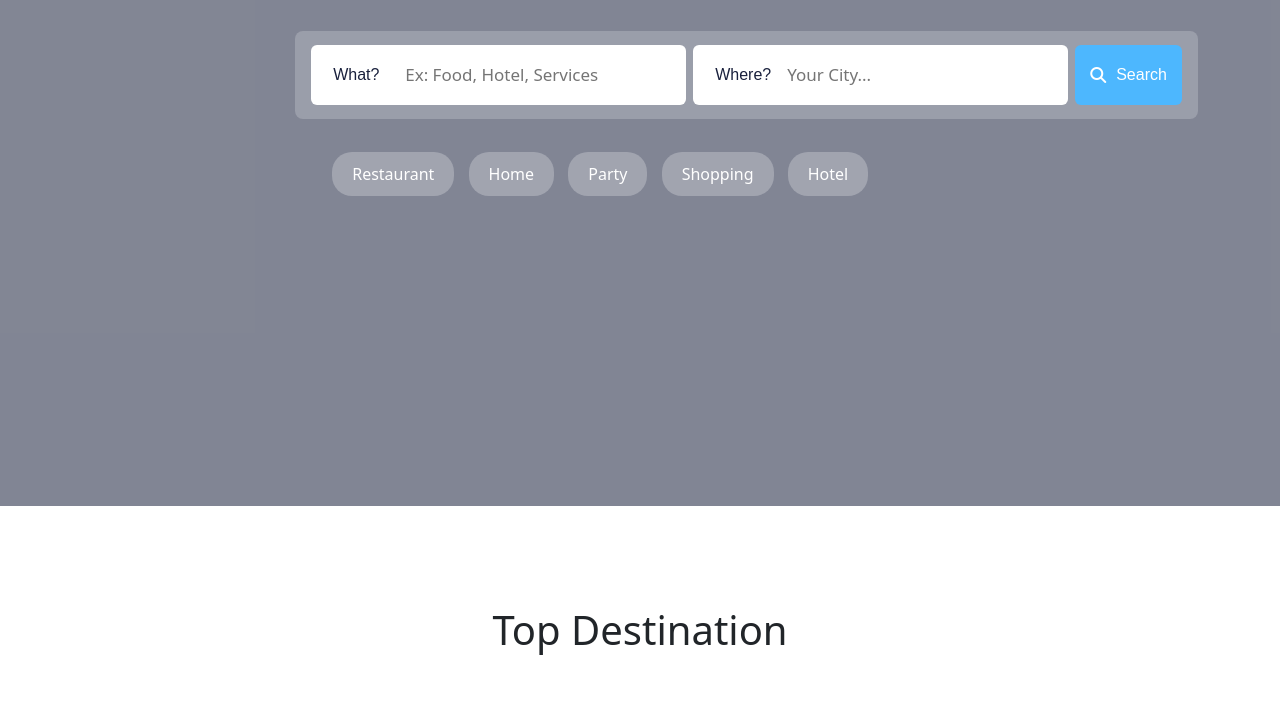
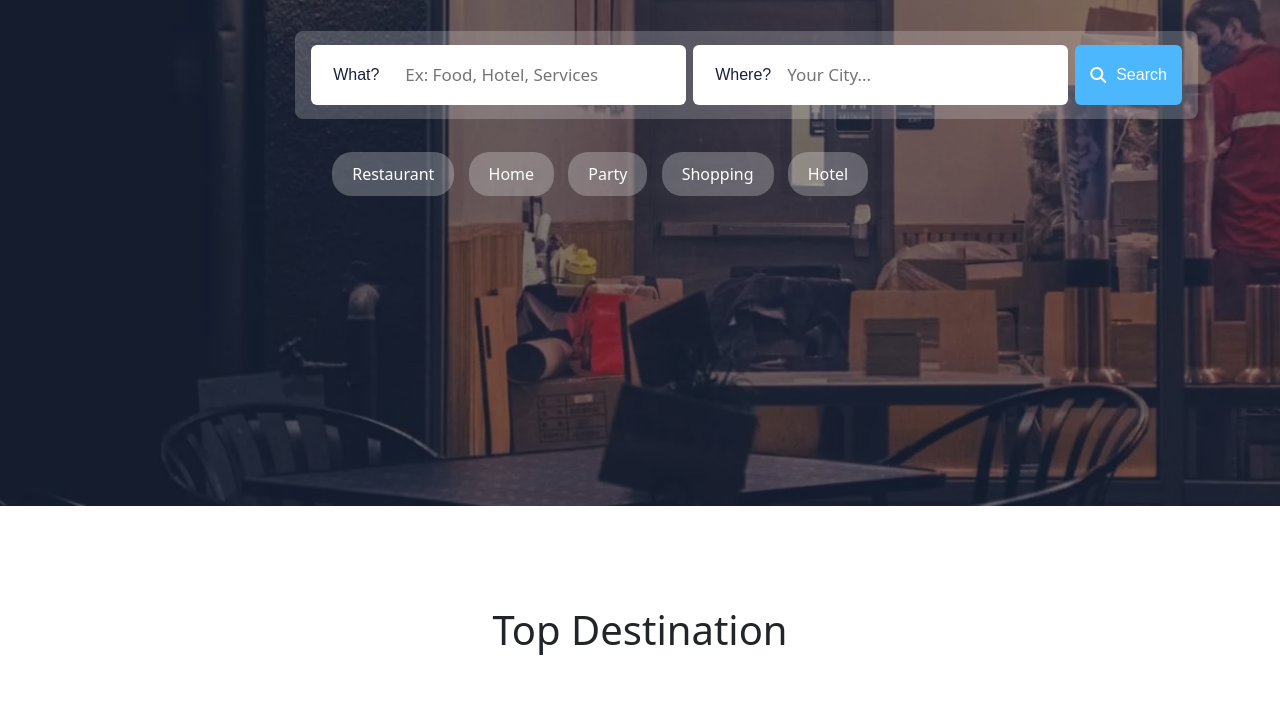
Before and after one commit to Essam2004hekal/Gricklo, a plain HTML site: page index.html in a window 1280 px wide. Shown: the part 430-1131 px from the top of the page. Drawn offline with nearby package versions, Linux system fonts and the light colour scheme.

Commit message:
Update style.css
bg-banner-track

```diff
--- a/style.css
+++ b/style.css
@@ -18,7 +18,7 @@ html {
 /* Start Landing */
 .landing {
     height: 117vh;
-    background-image: url("../task5-Gricklo/images/h1_hero.jpg.webp");
+    background-image: url("../images/h1_hero.jpg.webp");
     background-size: cover;
     background-repeat: no-repeat;
     position: relative;
```
